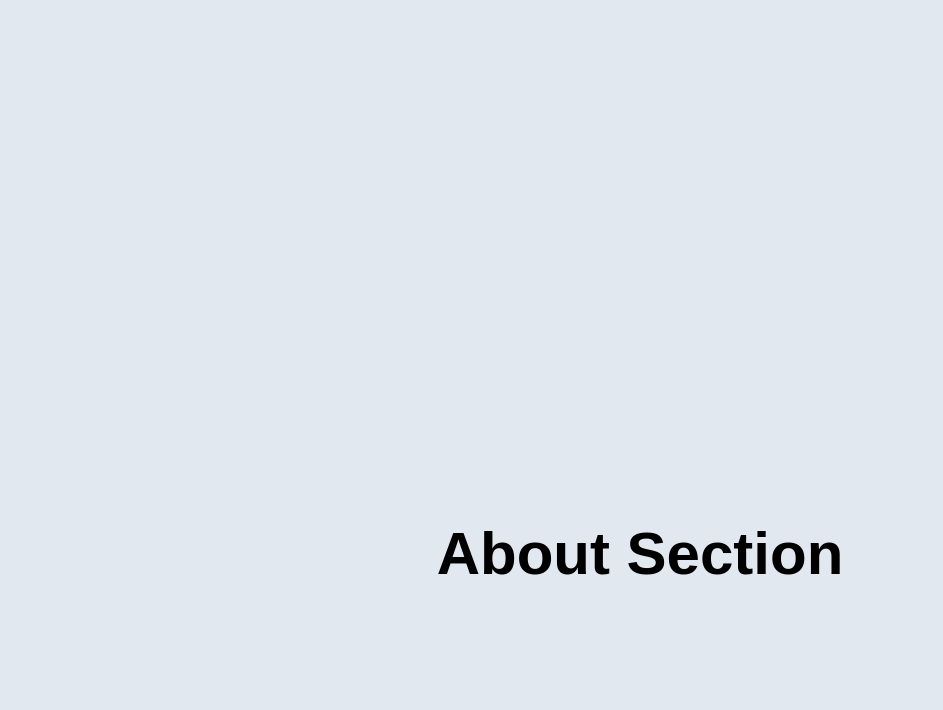
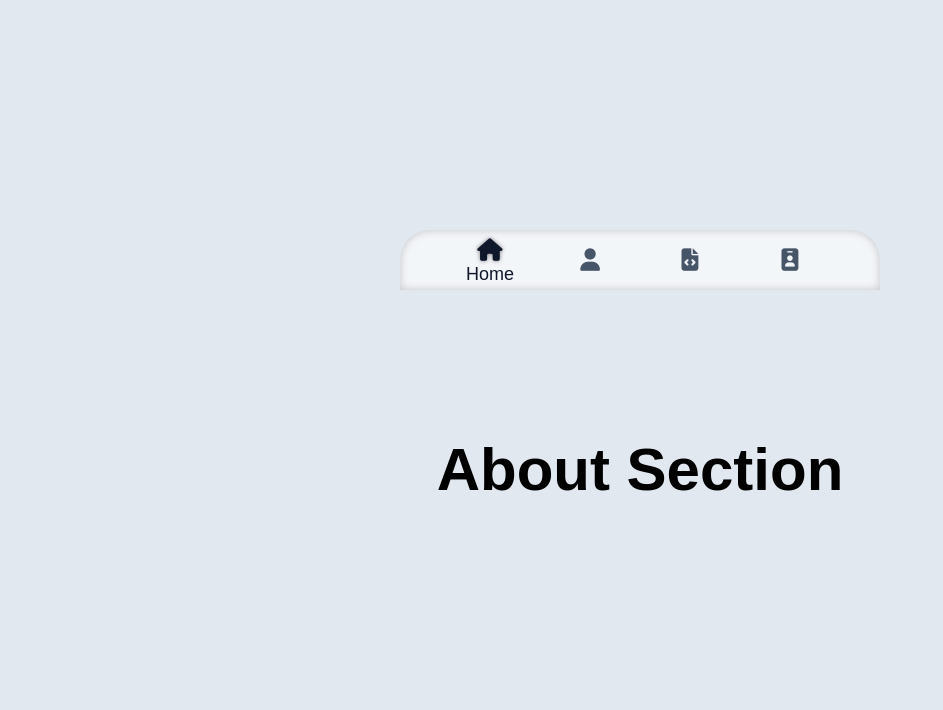
Before and after one commit to azislhn/azislhn.github.io, a website: page index-dev.html in a window 1280 px wide. Shown: the part 510-1220 px from the top of the page, without its empty margins (0-943 px from the left). Drawn offline with nearby package versions, Linux system fonts and the light colour scheme; files that its build step writes are made by us from their sources.

Commit message:
css links

```diff
--- a/index-dev.html
+++ b/index-dev.html
@@ -13,7 +13,9 @@
       crossorigin="anonymous"
       referrerpolicy="no-referrer"
     />
-    <link rel="stylesheet" href="./assets/app.css" />
+    <link rel="stylesheet" href="./assets/css/app.css" />
+    <link rel="stylesheet" href="./assets/css/Navbar.css" />
+    <link rel="stylesheet" href="./assets/css/Footer.css" />
   </head>
   <body>
     <div id="root"></div>
```
